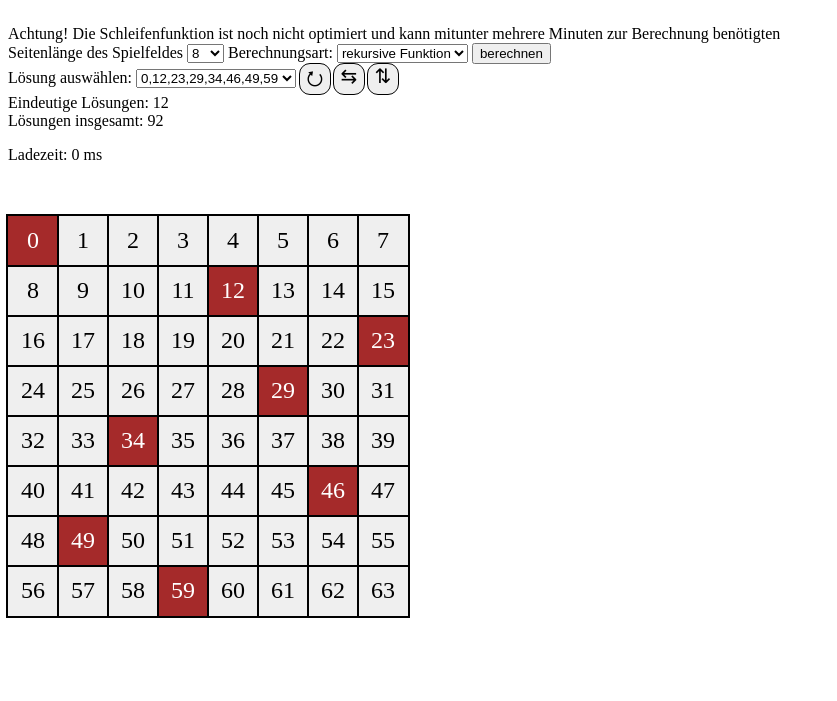
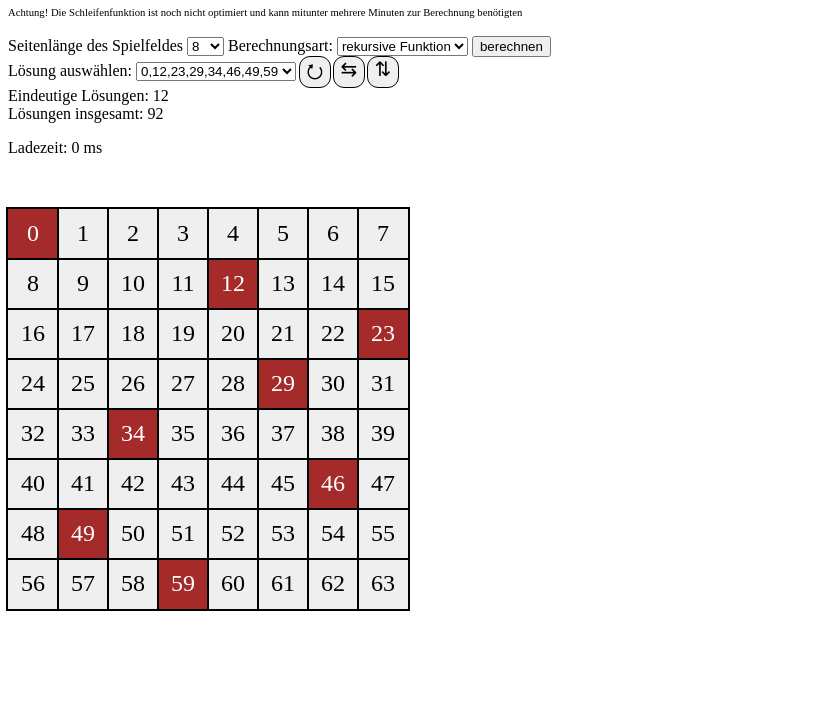
Before and after one commit to sebastian-305/sebastian-305.github.io, a website: page Damenproblem/Damenproblem.html in a window 1280 px wide. Shown: the part 99-800 px from the top of the page, without its empty margins (0-837 px from the left). Drawn offline with Linux system fonts and the light colour scheme.

Commit message:
Quick style fix

```diff
--- a/Damenproblem/Damenproblem.html
+++ b/Damenproblem/Damenproblem.html
@@ -108,8 +108,8 @@
     <div id="beschriftung">
         <br>
         <h1>Das Damenproblem</h1>
-        <br><span>Achtung! Die Schleifenfunktion ist noch nicht optimiert und kann mitunter mehrere Minuten zur Berechnung benötigten </span>
-<br>
+        <span style="font-size:8pt">Achtung! Die Schleifenfunktion ist noch nicht optimiert und kann mitunter mehrere Minuten zur Berechnung benötigten </span>
+<br><br>
         <label for="Spielfeld">Seitenlänge des Spielfeldes</label>
         <select name="Spielfeld" id="BoardSizeSelect">
             <option value="1">1</option>
```
